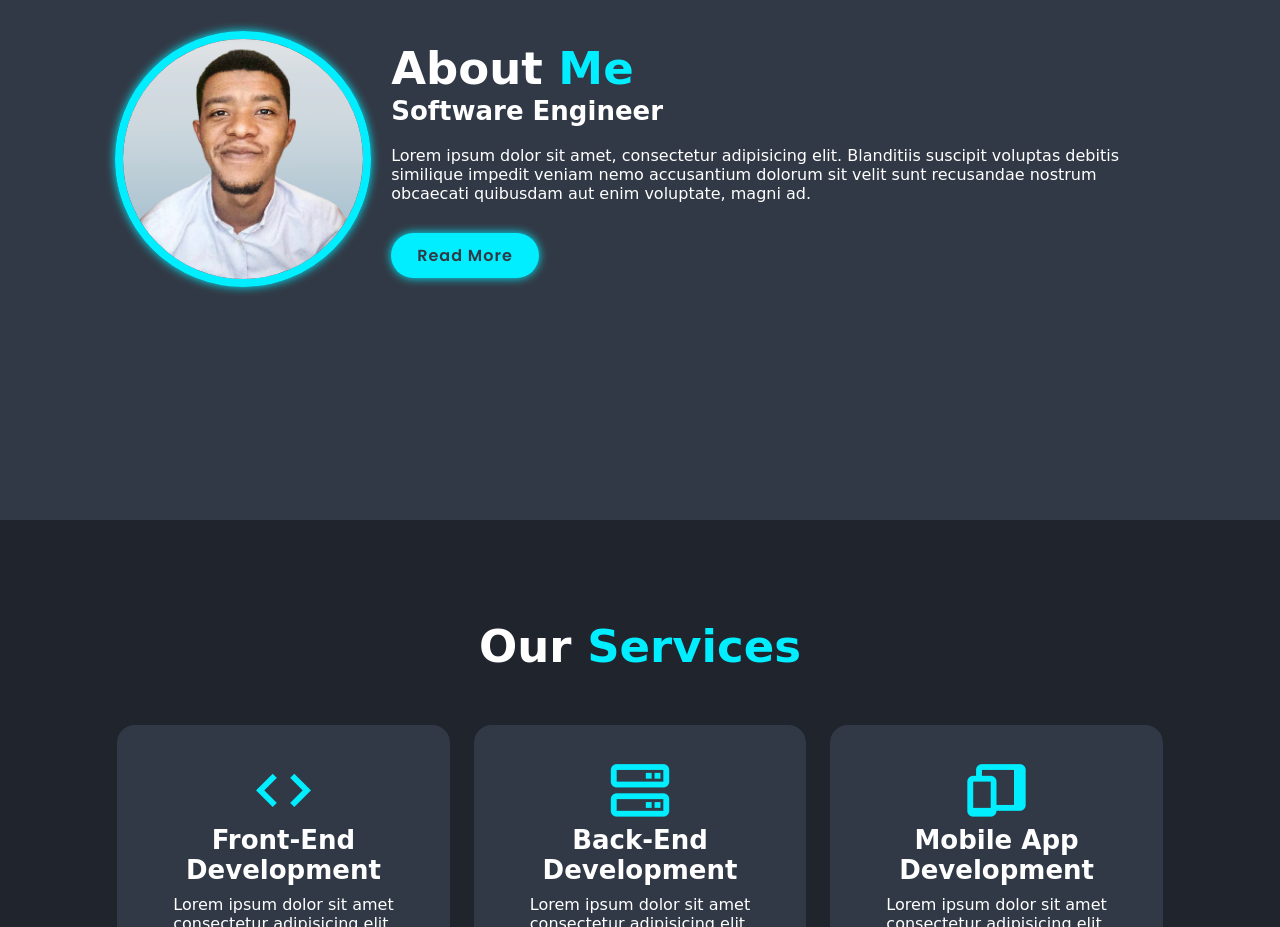
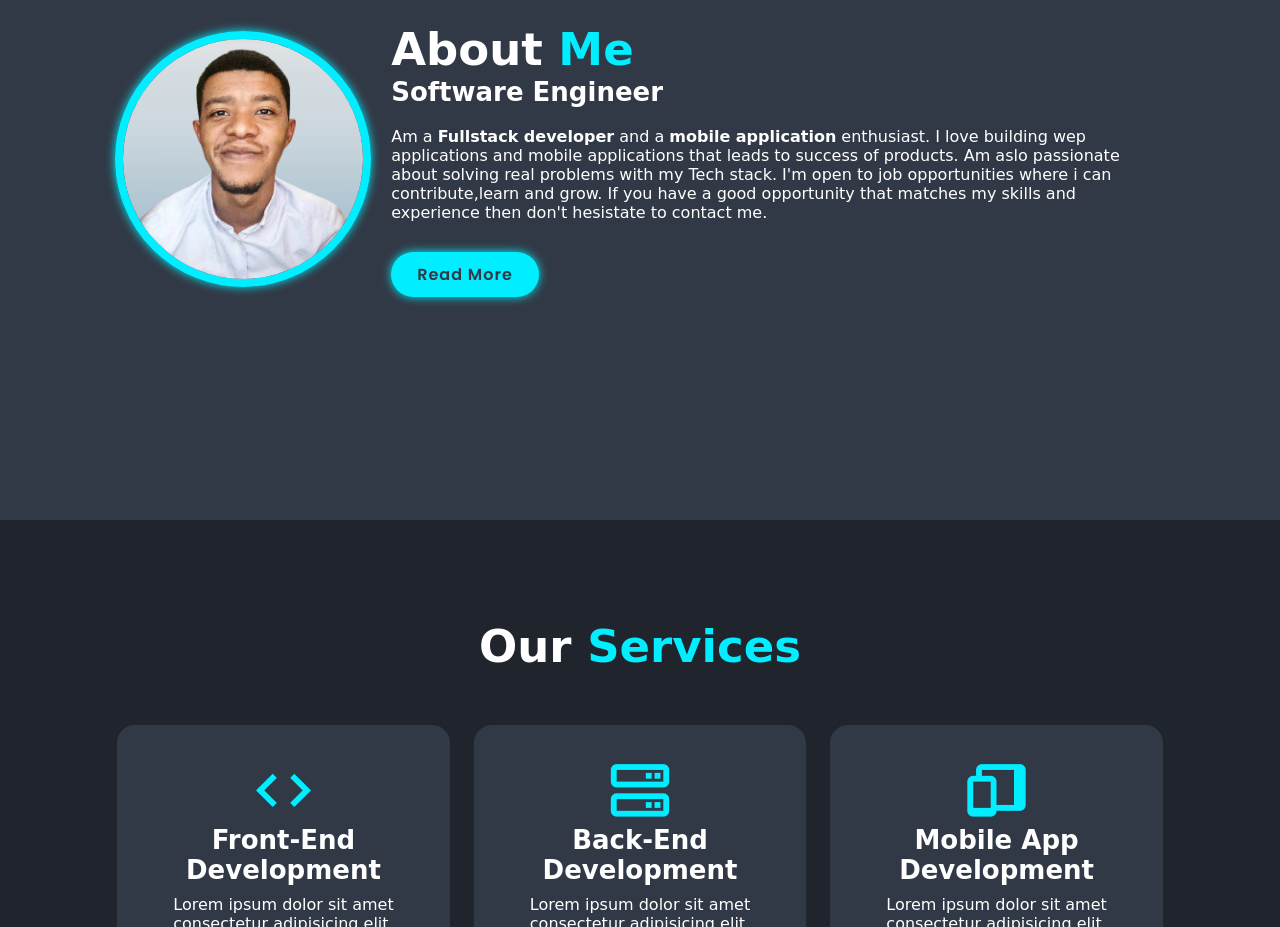
Before and after one commit to emperorbj/portfolio-site, a website: page index.html in a window 1280 px wide. Shown: the part 1080-2007 px from the top of the page. Drawn offline with nearby package versions, Linux system fonts and the light colour scheme; some packages are replaced by stand-ins of ours; a script that the page names is missing; a web font is replaced by a local one.

Commit message:
Updated about me section

```diff
--- a/index.html
+++ b/index.html
@@ -52,16 +52,15 @@
             <div class="about-img">
                 <img src="images/profile-pix.png" alt="">
             </div>
-            <div class="about-content">
+              <div class="about-content">
                 <h2 class="heading">About <span>Me</span></h2>
                 <h3>Software Engineer</h3>
-                <p>Lorem ipsum dolor sit amet, consectetur adipisicing elit.
-                    Blanditiis suscipit voluptas debitis similique
-                    impedit veniam nemo accusantium dolorum sit velit sunt
-                    recusandae nostrum obcaecati quibusdam
-                    aut enim voluptate, magni ad.</p>
-                <a href="#" class="btn">Read More</a>
-            </div>
+                <p>Am a <strong>Fullstack developer</strong> and a <strong>mobile application</strong> enthusiast. I love
+                building wep applications and mobile applications that leads to success of products.
+            Am aslo passionate about solving real problems with my Tech stack. I'm open to job opportunities where i can
+        contribute,learn and grow. If you have a good opportunity that matches my skills and experience then don't hesistate to contact me.</p>
+                <a href="https://www.linkedin.com/in/bolaji-opatola?lipi=urn%3Ali%3Apage%3Ad_flagship3_profile_view_base_contact_details%3BXAaiUlI1TnivW5WIEBcmvw%3D%3D" class="btn">Read More</a>
+              </div>
         </section>
 
         <section id="services" class="services">
```
